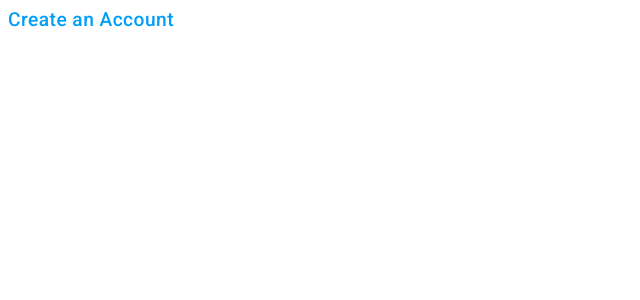
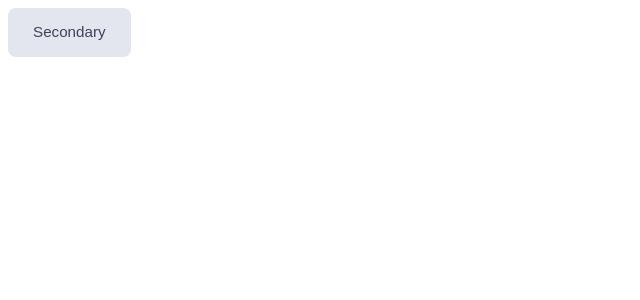
Before and after one commit to jadir-junior/metronomy-frontend, an Angular app: page / in a window 1280 px wide. Shown: the top 300 px of the page, without its empty margins (0-640 px from the left). Built offline with nearby package versions, Linux system fonts and the light colour scheme.

Commit message:
create component button
create component button
- white
- primary
- secondary
- light

```diff
--- a/src/app/app.component.html
+++ b/src/app/app.component.html
@@ -1 +1 @@
-<met-link size="medium">Create an Account</met-link>
+<met-button color="secondary">Secondary</met-button>
--- /dev/null
+++ b/src/app/components/button/button.component.scss
@@ -0,0 +1,50 @@
+.btn {
+  outline: 0;
+  text-align: center;
+  border-radius: 0.475rem;
+  padding: 0.75rem 1.5rem;
+  cursor: pointer;
+  vertical-align: middle;
+  line-height: 1.5;
+  background-color: transparent;
+  border: 1px solid transparent;
+  font-size: 0.95rem;
+  font-weight: 500;
+  transition: background-color 0.15s ease-in-out;
+}
+
+.btn-white {
+  color: #7e8299;
+  background-color: #fff;
+
+  &:hover {
+    background-color: #f5f8fa;
+  }
+}
+
+.btn-primary {
+  color: #fff;
+  background-color: var(--primary);
+
+  &:hover {
+    background-color: var(--primary-hover);
+  }
+}
+
+.btn-light {
+  color: var(--text-gray-light);
+  background-color: var(--light);
+
+  &:hover {
+    background-color: var(--light-hover);
+  }
+}
+
+.btn-secondary {
+  color: var(--text-black-medium);
+  background-color: var(--secondary);
+
+  &:hover {
+    background-color: var(--secondary-hover);
+  }
+}
--- /dev/null
+++ b/src/app/components/button/button.component.ts
@@ -0,0 +1,31 @@
+import { Component, Input } from '@angular/core'
+
+@Component({
+  selector: 'met-button',
+  template: `
+    <button
+      class="btn"
+      [ngClass]="{
+        'btn-white': color === 'white',
+        'btn-primary': color === 'primary',
+        'btn-light': color === 'light',
+        'btn-secondary': color === 'secondary'
+      }"
+    >
+      <ng-content></ng-content>
+    </button>
+  `,
+  styleUrls: ['./button.component.scss'],
+})
+export class ButtonComponent {
+  @Input() color:
+    | 'white'
+    | 'primary'
+    | 'light'
+    | 'secondary'
+    | 'success'
+    | 'info'
+    | 'warning'
+    | 'danger'
+    | 'dark' = 'primary'
+}
--- /dev/null
+++ b/src/app/components/button/button.module.ts
@@ -0,0 +1,12 @@
+import { ButtonComponent } from './button.component'
+import { CommonModule } from '@angular/common'
+import { NgModule } from '@angular/core'
+
+const components = [ButtonComponent]
+
+@NgModule({
+  declarations: [...components],
+  imports: [CommonModule],
+  exports: [...components],
+})
+export class ButtonModule {}
--- a/src/styles.scss
+++ b/src/styles.scss
@@ -15,3 +15,18 @@ body {
   font-weight: 300;
   letter-spacing: 0.45px;
 }
+
+:root {
+  --primary: #009ef7;
+  --primary-hover: #0095e8;
+
+  --light: #f5f8fa;
+  --light-hover: #eff2f5;
+
+  --secondary: #e4e6ef;
+  --secondary-hover: #b5b5c3;
+
+  --text-black-medium: #3f4254;
+
+  --text-gray-light: #7e8299;
+}
```
Also changed, not shown: src/app/app.module.ts (+9 -1 lines), 1 other file (tests, documents, lock files or other folders).
